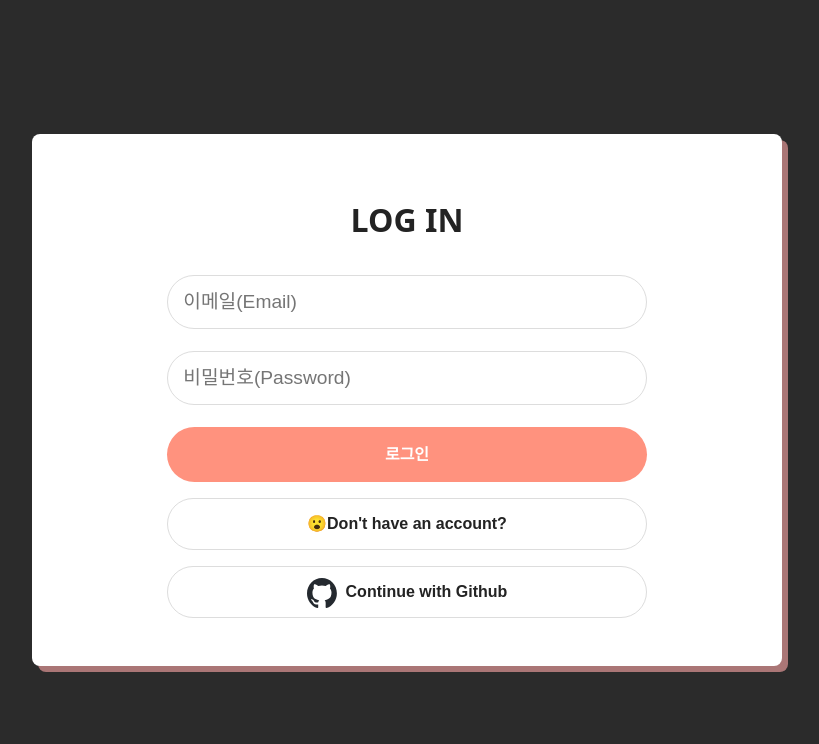
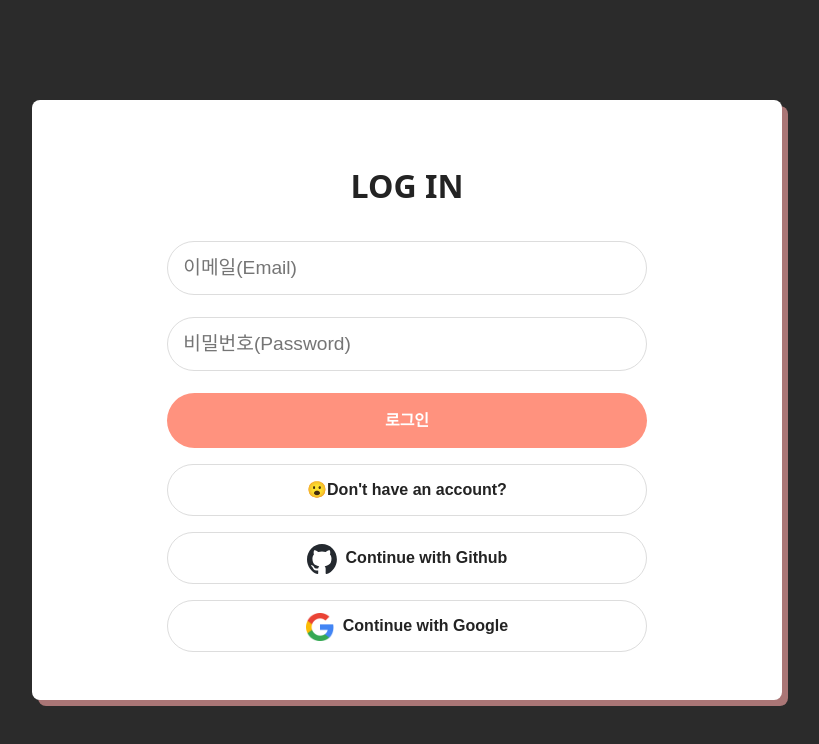
Before and after one commit to hotteokButler/clone_tw, a React (Vite) app in the folder clone/: page /login in a window 1280 px wide. Shown: the top 744 px of the page, without its empty margins (233-1052 px from the left). Built offline with nearby package versions, Linux system fonts and the light colour scheme; no server answers; the HTML template or start-up script is replaced by a standard one.

Commit message:
Add google login

```diff
--- a/clone/src/router/login.tsx
+++ b/clone/src/router/login.tsx
@@ -13,7 +13,7 @@ import {
 } from '../components/styled';
 import React, { useState } from 'react';
 import { auth } from '../app/firebase_init';
-import { signInWithEmailAndPassword, signInWithPopup, GithubAuthProvider } from 'firebase/auth';
+import { signInWithEmailAndPassword, signInWithPopup, GithubAuthProvider, GoogleAuthProvider } from 'firebase/auth';
 import { FirebaseError } from 'firebase/app';
 
 function Login() {
@@ -74,16 +74,19 @@ function Login() {
   const handleOtherMethod = async (event: React.MouseEvent<HTMLButtonElement>) => {
     event.preventDefault();
     let id;
+    let provider;
     if (event.target instanceof Element) {
       id = event.target.id;
     }
     try {
       if (id === 'github') {
-        const provider = new GithubAuthProvider();
+        provider = new GithubAuthProvider();
         await signInWithPopup(auth, provider);
       } else if (id == 'google') {
+        provider = new GoogleAuthProvider();
+        await signInWithPopup(auth, provider);
       }
-      navigate('');
+      navigate('/');
     } catch (err) {
       console.log(err);
     }
@@ -119,30 +122,15 @@ function Login() {
           />
         </AccountInput>
         {error ? <ErrorTxt>❌{error}</ErrorTxt> : null}
-        <SubmitBtn
-          key="submit"
-          $bg_color="#ff927e"
-          $color="#fff"
-          $margin="0 auto 1rem"
-          $padding="0 0.5rem"
-          $line_height="55px"
-        >
+        <SubmitBtn $bg_color="#ff927e" $color="#fff" $margin="0 auto 1rem" $padding="0 0.5rem" $line_height="55px">
           {isLoading ? '😎loading..' : '로그인'}
         </SubmitBtn>
 
-        <SwitcherBtn
-          key="sign_in"
-          id="sign_in"
-          onClick={handleLink}
-          $margin="0 auto 1rem"
-          $line_height="50px"
-          $padding="0 0.5rem"
-        >
+        <SwitcherBtn id="sign_in" onClick={handleLink} $margin="0 auto 1rem" $line_height="50px" $padding="0 0.5rem">
           😮Don't have an account?
         </SwitcherBtn>
 
         <SwitcherBtn
-          key="github"
           id="github"
           onClick={handleOtherMethod}
           $margin="0 auto 1rem"
@@ -152,6 +140,17 @@ function Login() {
           <Logo src="/asset/img/github-logo.svg" $width="30px" />
           &nbsp; Continue with Github
         </SwitcherBtn>
+
+        <SwitcherBtn
+          id="google"
+          onClick={handleOtherMethod}
+          $margin="0 auto 1rem"
+          $line_height="50px"
+          $padding="0 0.5rem"
+        >
+          <Logo src="/asset/img/google-logo.png" $width="28px" />
+          &nbsp; Continue with Google
+        </SwitcherBtn>
       </AccountForm>
     </AccountWrap>
   );
```
Also changed, not shown: clone/public/asset/img/google-logo.png (added).
